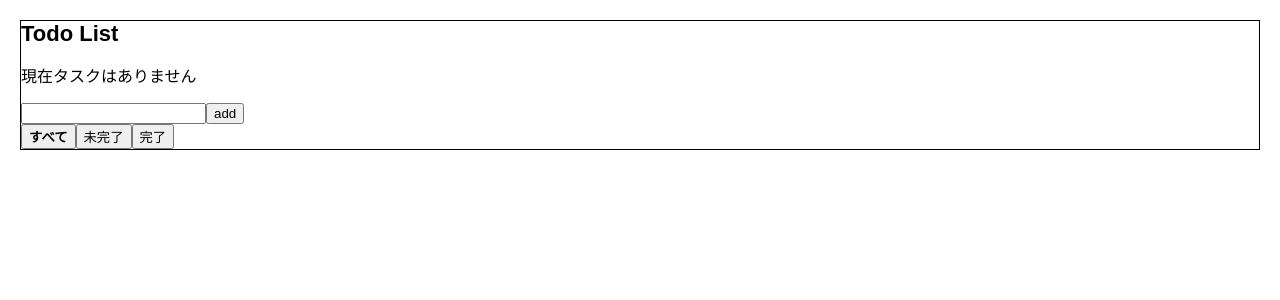
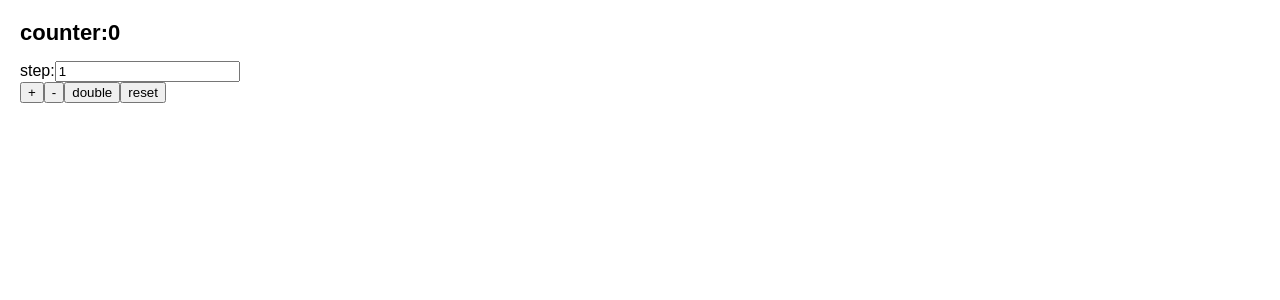
Before and after one commit to mrmtsnic/ReactBasic, a React (Create React App) app in the folder chatgpt/: page / in a window 1280 px wide. Shown: the top 300 px of the page. Built offline with nearby package versions, Linux system fonts and the light colour scheme.

Commit message:
study useReducer

```diff
--- /dev/null
+++ b/chatgpt/src/components/UseReducer.js
@@ -0,0 +1,44 @@
+import { useReducer } from "react";
+
+const initialState = { count: 0, step: 1 };
+
+const reducer = (state, action) => {
+  switch (action.type) {
+    case "increment":
+      return { ...state, count: state.count + state.step };
+    case "decrement":
+      return { ...state, count: state.count - state.step };
+    case "reset":
+      return initialState;
+    case "double":
+      return { ...state, count: state.count * 2 };
+    case "step":
+      return { ...state, step: action.payload };
+    default:
+      throw new Error("invalid action type");
+  }
+};
+
+const UseReducer = () => {
+  const [state, dispatch] = useReducer(reducer, initialState);
+  return (
+    <div>
+      <h1>counter:{state.count}</h1>
+      <span>step:</span>
+      <input
+        type="number"
+        onChange={(e) =>
+          dispatch({ type: "step", payload: parseInt(e.target.value) })
+        }
+        value={state.step}
+      ></input>
+      <br />
+      <button onClick={() => dispatch({ type: "increment" })}>+</button>
+      <button onClick={() => dispatch({ type: "decrement" })}>-</button>
+      <button onClick={() => dispatch({ type: "double" })}>double</button>
+      <button onClick={() => dispatch({ type: "reset" })}>reset</button>
+    </div>
+  );
+};
+
+export default UseReducer;
--- a/chatgpt/src/index.js
+++ b/chatgpt/src/index.js
@@ -6,6 +6,7 @@ import App from "./App";
 import Counter from "./components/Counter";
 import Todo from "./components/Todo";
 import Cart from "./components/Cart";
+import UseReducer from "./components/UseReducer";
 
 const root = createRoot(document.getElementById("root"));
 root.render(
@@ -13,6 +14,8 @@ root.render(
     {/* <App />
     <Counter />
     <Cart /> */}
-    <Todo />
+    {/* <Todo />
+     */}
+    <UseReducer />
   </StrictMode>
 );
```
